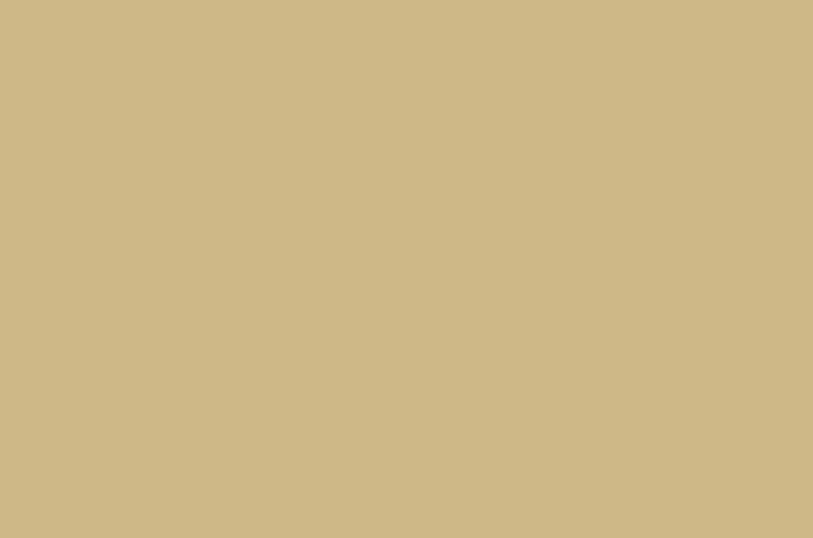
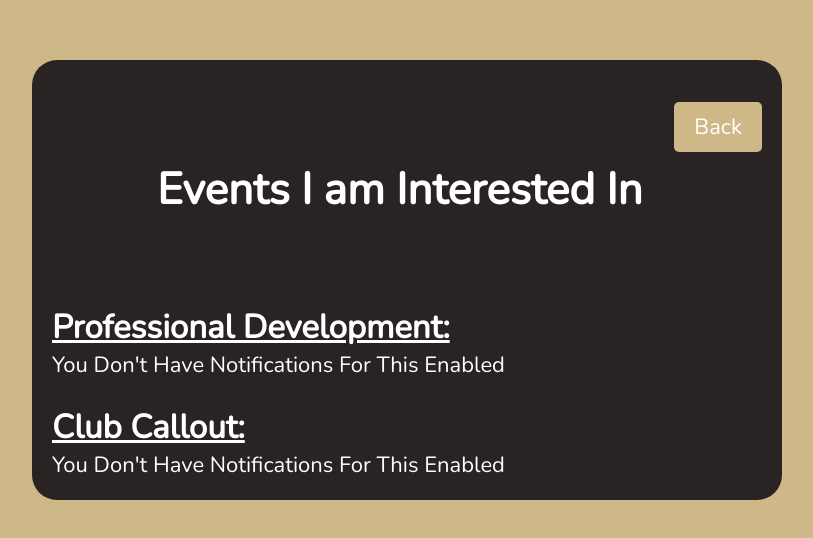
Before and after one commit to AdityaGupta03/PurdueHub, a React (Create React App) app in the folder register_ui/register-ui/: page /interested-events in a window 1280 px wide. Before the commit this address had no page. Shown: the part 120-658 px from the top of the page, without its empty margins (233-1046 px from the left). Built offline with nearby package versions, Linux system fonts and the light colour scheme.

Commit message:
created events interested in page

```diff
--- a/register_ui/register-ui/src/App.js
+++ b/register_ui/register-ui/src/App.js
@@ -22,7 +22,7 @@ import DeleteAccount from './DeleteAccount';
 import Settings from './Settings';
 import TestProfile from './TestProfile';
 import ClubPage from './ClubPage';
-
+import EventsInterestedPage from './EventsInterestedPage';
 
 function App() {
 
@@ -55,6 +55,7 @@ function App() {
         <Route path='/testpf' element={<TestProfile />} />
         <Route path='/message-user' element={<MessagePage/>} />
         <Route path='/club' element={<ClubPage/>} />
+        <Route path='/interested-events' element={<EventsInterestedPage/>} />
 
       </Routes>
     </BrowserRouter>
--- a/register_ui/register-ui/src/Club.css
+++ b/register_ui/register-ui/src/Club.css
@@ -68,8 +68,15 @@
 }
 .eventCtn {
     padding-top: 25px;
+    width: 500px;
 }
 
+.wrapText {
+    overflow: hidden;
+    text-overflow: ellipsis;
+    white-space: nowrap;
+    width: 600px;
+}
 
 .event {
     display: block;
--- a/register_ui/register-ui/src/ClubPage.js
+++ b/register_ui/register-ui/src/ClubPage.js
@@ -1,6 +1,6 @@
 import React, { useEffect, useState } from 'react';
 import { useParams, useNavigate, Link } from 'react-router-dom'
-import './Club.css' // css pulled online
+import './Club.css'
 
 import temp from './temporary-profile.jpeg' // temp picture
 import works from './fireworks-shape.jpg' // temp picture
--- /dev/null
+++ b/register_ui/register-ui/src/EventsInterestedPage.js
@@ -0,0 +1,98 @@
+import React, { useEffect, useState } from 'react'
+import { Link, useNavigate } from 'react-router-dom';
+import './Club.css'
+
+function EventsInterestedPage() {
+
+    const navigate = useNavigate();
+    const[profDevData, setProfDevData] = useState([]); // pull data of professional development tagged events
+    const[generalClubCallData, setGeneralCluCallbData] = useState([]); // pull data of club clalout tagged events
+    const[notifyProfDev, setNotifyProfDev] = useState(false); // pull notification setting if they toggled this option
+    const[notifyGeneralCallout, setNotifyGeneralCallout] = useState(false); // pull notification setting if they toggled this option
+
+    const headBack = () => {
+        navigate("/");
+    }
+    const profData = [
+        {
+            eventName:'Java Workshop',
+            description: 'Come and improve your skills in Java, we will teach you..',
+        },
+        {
+            eventName:'Resume Workshop',
+            description: 'Come get your resumes looked at by trained professionals in your career of choice!',
+        },
+        {
+            eventName:'Soft Skills Workshop',
+            description: 'Come get ready for recruiting season by polishing up on your intro to get that job you want!',
+        },
+    ];
+    const callData = [
+        {
+            eventName:'Calling Out All CS Majors!',
+            description: 'We have our first meeting, come join us!!',
+        },
+        {
+            eventName:'First NERF Fight!',
+            description: 'Come join us at the Clapping Circles for our first NERF Fight of the year!',
+        },
+        {
+            eventName:'Photography Callout!',
+            description: 'Come join us at WALC XXX at 6PM for our first official meeting of the semester!',
+        },
+    ];
+
+    return (
+    <div className='whole'>
+        <div className='containbtn'>
+            <button className='actualbtn' onClick={headBack}>Back</button>
+        </div>
+
+        <div className='intro'>
+            <h1 className='title'>Events I am Interested In</h1>
+        </div>
+
+        <div className='eventCtn'>
+            <h2 style={{textDecoration: 'underline'}}>Professional Development:</h2>
+                {notifyProfDev ? (
+                     <div>
+                        {profData.map((item, index) => {
+                             return (
+                                <div key={index} className='event'>
+                                    <h3>Event Name:</h3>
+                                    <p className='wrapText'>{item.eventName}</p>
+                                    <h3>Event Description: </h3>
+                                    <p className='wrapText'>{item.description}</p>
+                                </div>
+                                )
+                            })}
+                     </div>
+                ) : (
+                    <p>You Don't Have Notifications For This Enabled</p>
+                )}
+        </div>
+
+        <div className='eventCtn'>
+            <h2 style={{textDecoration: 'underline'}}>Club Callout:</h2>
+                {notifyGeneralCallout ? (
+                     <div>
+                        {callData.map((item, index) => {
+                             return (
+                                <div key={index} className='event'>
+                                    <h3>Event Name:</h3>
+                                    <p className='wrapText'>{item.eventName}</p>
+                                    <h3>Event Description: </h3>
+                                    <p className='wrapText'>{item.description}</p>
+                                </div>
+                                )
+                            })}
+                     </div>
+                ) : (
+                    <p>You Don't Have Notifications For This Enabled</p>
+                )}
+        </div>
+    </div>
+  )
+}
+
+export default EventsInterestedPage
--- a/register_ui/register-ui/src/Home.js
+++ b/register_ui/register-ui/src/Home.js
@@ -6,14 +6,17 @@ export default function Home() {
   const navigate = useNavigate();
 
   useEffect(() => {
-    const isLoggedIn = sessionStorage.getItem('isLoggedIn');
+    //const isLoggedIn = sessionStorage.getItem('isLoggedIn');
 
-    if (isLoggedIn == 'false') {
-      navigate("/login");
-    }
+    //if (isLoggedIn == 'false') {
+    //  navigate("/login");
+    //}
+
   }, []);
 
   return (
+    <div>
+      <div>
         <section>
         <h1>Welcome to PurdueHub!</h1>
         <p>An application targeted to students of Purdue University</p>
@@ -25,6 +28,9 @@ export default function Home() {
         <Link to="/settings">Settings</Link>
         <Link to="/delete">Delete Account</Link>
         <Link to="/message-user">Message A User</Link>
+        <Link to="/interested-events">Events I Am Interested In</Link>
         </section>
+      </div>
+    </div>
   )
 }
```
Also changed, not shown: register_ui/register-ui/src/home.css (added). Lines whose indentation alone changed are shown as unchanged.
